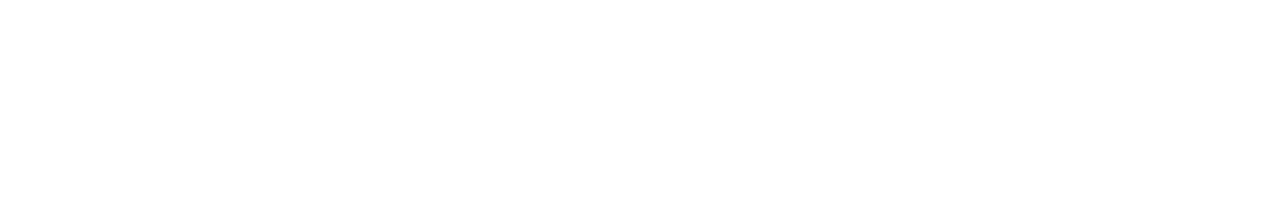
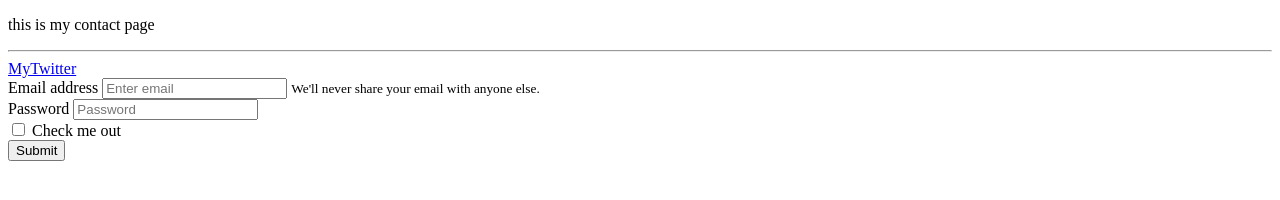
Before and after one commit to xanderlav/Bootstrap-Portfolio, a plain HTML site: page contact.html in a window 1280 px wide. Drawn offline with Linux system fonts and the light colour scheme.

Commit message:
Several changes today

```diff
--- a/assets/css/style.css
+++ b/assets/css/style.css
@@ -1,3 +1,5 @@
-.container{
-
+p{
+    font-family: 'Times New Roman', Times, serif;
+    font-size: 18px;
+    color: teal;
 }
--- a/contact.html
+++ b/contact.html
@@ -0,0 +1,28 @@
+<!DOCTYPE html>
+<body>
+    <head>
+            <title>Contact info</title>
+    </head>
+    <body>
+        <p>this is my contact page</p>
+        <hr>
+        <a href="http://twitter/xanderlav">MyTwitter</a>
+        <form>
+                <div class="form-group">
+                  <label for="exampleInputEmail1">Email address</label>
+                  <input type="email" class="form-control" id="exampleInputEmail1" aria-describedby="emailHelp" placeholder="Enter email">
+                  <small id="emailHelp" class="form-text text-muted">We'll never share your email with anyone else.</small>
+                </div>
+                <div class="form-group">
+                  <label for="exampleInputPassword1">Password</label>
+                  <input type="password" class="form-control" id="exampleInputPassword1" placeholder="Password">
+                </div>
+                <div class="form-group form-check">
+                  <input type="checkbox" class="form-check-input" id="exampleCheck1">
+                  <label class="form-check-label" for="exampleCheck1">Check me out</label>
+                </div>
+                <button type="submit" class="btn btn-primary">Submit</button>
+              </form>
+    </body>
+
+</body>
--- a/index.html
+++ b/index.html
@@ -1,13 +1,35 @@
 <!DOCTYPE html>
 <html>
     <head>
+        <meta charset="UTF-8">
         <title>Bootstrap-Portfolio</title>
         <!-- Refers to bootstrap css file -->
         <link rel="stylesheet" href="https://maxcdn.bootstrapcdn.com/bootstrap/4.0.0/css/bootstrap.min.css">
+        <link rel="stylesheet" href="assets/css/style.css"
     </head>
     <body>
 <div>
-    <p>Alex's Lopez Biography</p>
+    <nav class="navbar navbar-expand-lg navbar-light bg-ligth">
+            <a class="navbar-brand" href="#">Alex Lopez Avila</a>
+            <button class="navbar-toggler" type="button" data-toggle="collapse" data-target="#navbarSupportedContent" aria-controls="navbarSupportedContent" aria-expanded="false" aria-label="Toggle navigation">
+              <span class="navbar-toggler-icon"></span>
+            </button>
+
+            <div class="collapse navbar-collapse" id="navbarSupportedContent">
+              <ul class="navbar-nav mr-auto">
+                <li class="nav-item active">
+                  <a class="nav-link" href="#">About <span class="sr-only">(current)</span></a>
+                </li>
+                <li class="nav-item">
+                  <a class="nav-link" href="portfolio.html">Portfolio</a>
+                </li>
+                <li class="nav-item">
+                  <a class="nav-link" href="contact.html">Contact</a>
+                </li>
+              </ul>
+            </div>
+          </nav>
 </div>
+<p>I'm a mexican developer in training to get my first BootCamp certificacion</p>
     </body>
 </html>
```
Also changed, not shown: portfolio.html (+9 -0 lines).
